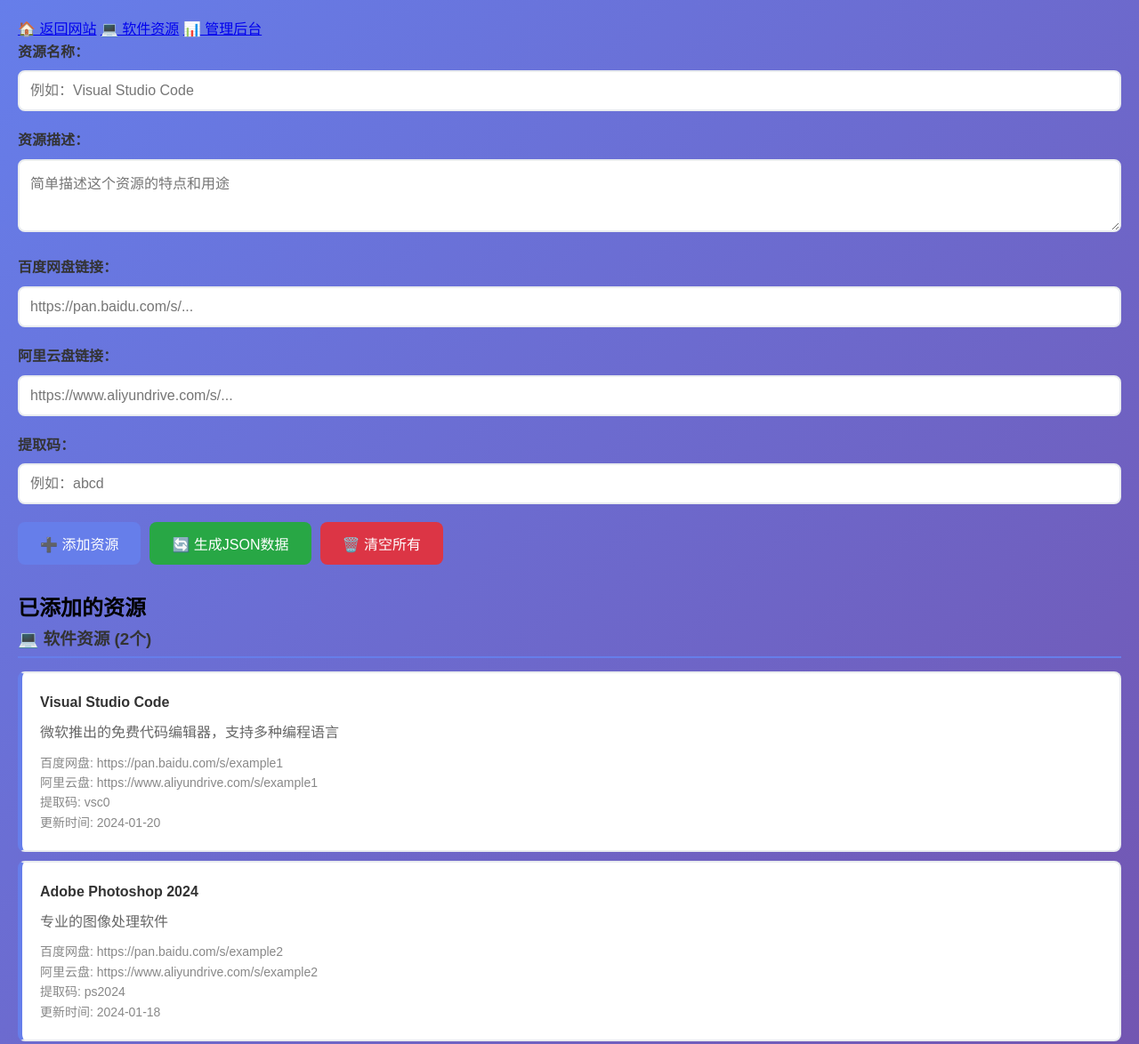
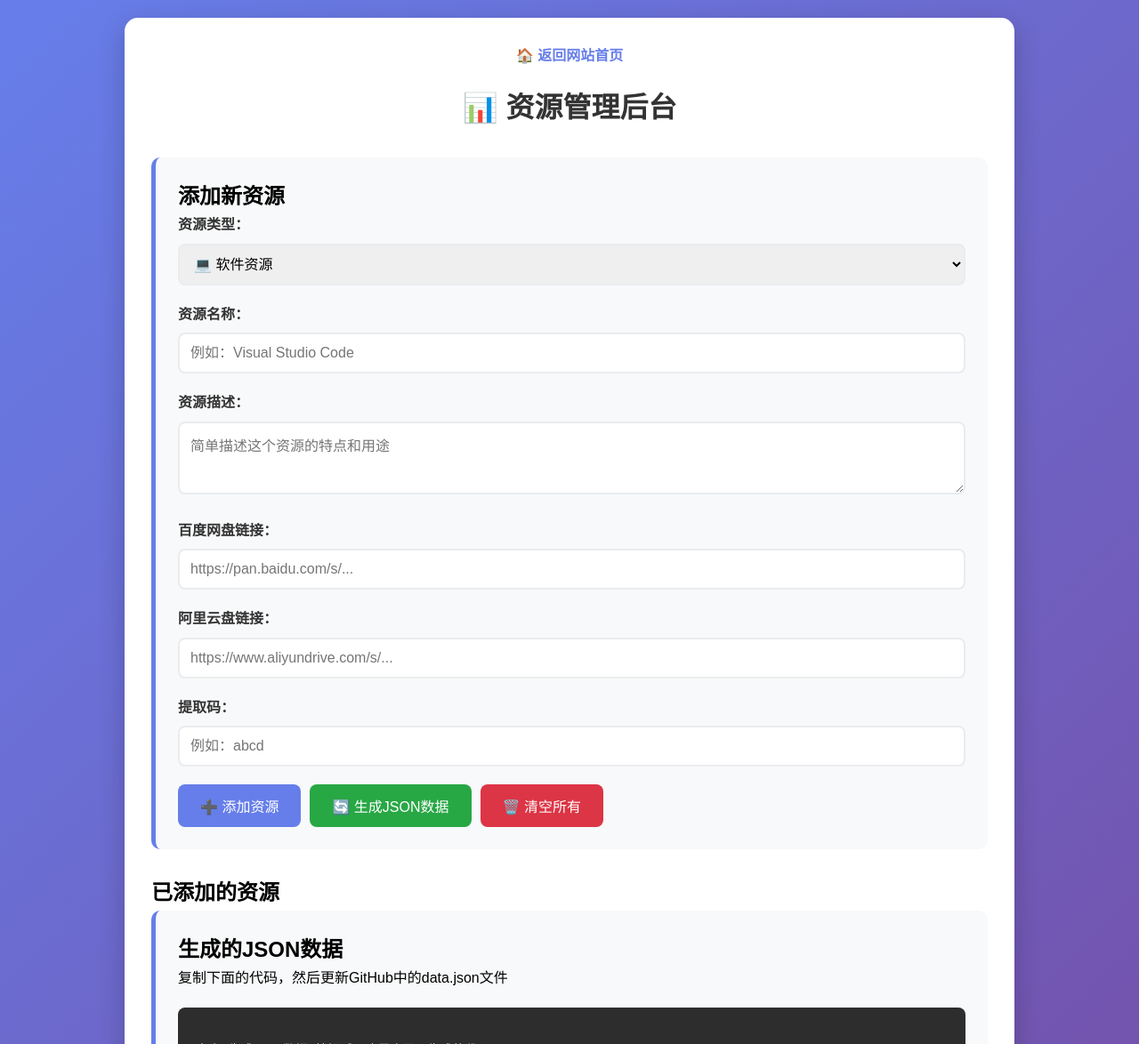
Before and after one commit to nicety-l/my-resource-site, a plain HTML site: page admin.html in a window 1280 px wide. Shown: the top 1174 px of the page at 89% size. Drawn offline with Linux system fonts and the light colour scheme.

Commit message:
Refactor navigation and resource initialization
Updated navigation links and resource management logic.

```diff
--- a/admin.html
+++ b/admin.html
@@ -1,3 +1,4 @@
+
 <!DOCTYPE html>
 <html lang="zh-CN">
 <head>
@@ -150,14 +151,35 @@
         .instructions li {
             margin-bottom: 8px;
         }
+        .nav-links {
+            text-align: center;
+            margin-bottom: 20px;
+        }
+        .nav-links a {
+            color: #667eea;
+            text-decoration: none;
+            margin: 0 10px;
+            font-weight: bold;
+        }
     </style>
 </head>
 <body>
-    <nav>
-    <a href="index.html">🏠 返回网站</a>
-    <a href="software.html">💻 软件资源</a>
-    <a href="admin.html" class="active">📊 管理后台</a>
-</nav>
+    <div class="container">
+        <div class="nav-links">
+            <a href="index.html">🏠 返回网站首页</a>
+        </div>
+
+        <h1>📊 资源管理后台</h1>
+
+        <div class="form-section">
+            <h2>添加新资源</h2>
+            <div class="form-group">
+                <label for="resourceType">资源类型：</label>
+                <select id="resourceType">
+                    <option value="software">💻 软件资源</option>
+                    <option value="courses">🎓 学习教程</option>
+                    <option value="books">📖 电子书籍</option>
+                </select>
             </div>
 
             <div class="form-group">
@@ -223,35 +245,25 @@
     </div>
 
     <script>
-        // 初始化资源数据
+        // 初始化资源数据 - 从本地存储加载或使用默认数据
         let resources = {
-            software: [
-                {
-                    "id": 1,
-                    "name": "Visual Studio Code",
-                    "description": "微软推出的免费代码编辑器，支持多种编程语言",
-                    "baiduUrl": "https://pan.baidu.com/s/example1",
-                    "aliUrl": "https://www.aliyundrive.com/s/example1",
-                    "code": "vsc0",
-                    "updateTime": "2024-01-20"
-                },
-                {
-                    "id": 2,
-                    "name": "Adobe Photoshop 2024",
-                    "description": "专业的图像处理软件",
-                    "baiduUrl": "https://pan.baidu.com/s/example2",
-                    "aliUrl": "https://www.aliyundrive.com/s/example2",
-                    "code": "ps2024",
-                    "updateTime": "2024-01-18"
-                }
-            ],
+            software: [],
             courses: [],
             books: []
         };
 
         // 页面加载时显示已有资源
         document.addEventListener('DOMContentLoaded', function() {
-            updateResourceList();
+            // 尝试从本地存储加载数据
+            const savedData = localStorage.getItem('resourceData');
+            if (savedData) {
+                try {
+                    resources = JSON.parse(savedData);
+                    updateResourceList();
+                } catch (e) {
+                    console.log('无法加载本地数据，使用默认数据');
+                }
+            }
         });
 
         // 添加资源函数
@@ -263,14 +275,11 @@
             const ali = document.getElementById('aliUrl').value;
             const code = document.getElementById('resourceCode').value;
 
+            console.log('添加资源被点击', {type, name, desc, baidu, ali, code}); // 调试信息
+
             // 简单验证
             if (!name) {
                 alert('请填写资源名称！');
-                return;
-            }
-
-            if (!baidu && !ali) {
-                alert('请至少填写一个网盘链接！');
                 return;
             }
 
@@ -287,6 +296,9 @@
 
             // 添加到对应分类
             resources[type].push(newResource);
+
+            // 保存到本地存储
+            localStorage.setItem('resourceData', JSON.stringify(resources));
 
             // 更新显示
             updateResourceList();
@@ -375,6 +387,7 @@
                     courses: [],
                     books: []
                 };
+                localStorage.removeItem('resourceData');
                 updateResourceList();
                 document.getElementById('jsonOutput').textContent = '点击"生成JSON数据"按钮后，这里会显示生成的代码';
                 alert('已清空所有资源！');
```
